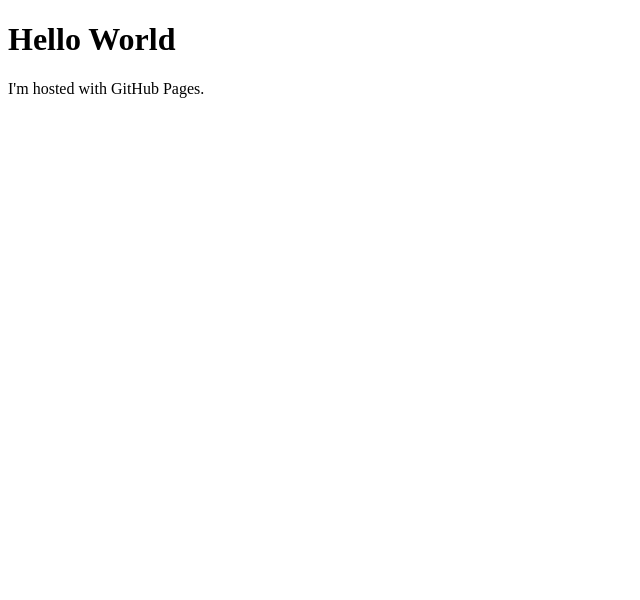
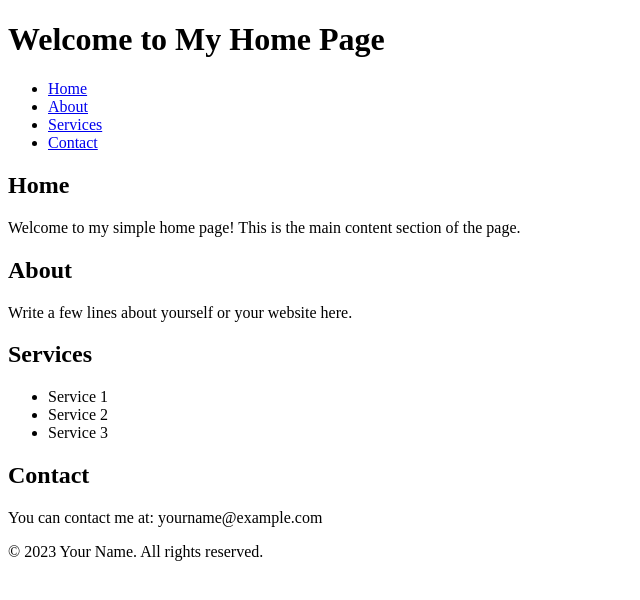
Before and after one commit to luckyshibadice/luckyshibadice.github.io, a plain HTML site: page index.html in a window 1280 px wide. Shown: the whole page, without its empty margins (0-640 px from the left). Drawn offline with Linux system fonts and the light colour scheme.

Commit message:
AI generated home page

```diff
--- a/index.html
+++ b/index.html
@@ -1,7 +1,60 @@
 <!DOCTYPE html>
-<html>
+<html lang="en">
+
+<head>
+    <meta charset="UTF-8">
+    <meta name="viewport" content="width=device-width, initial-scale=1.0">
+    <title>My Home Page</title>
+</head>
+
 <body>
-<h1>Hello World</h1>
-<p>I'm hosted with GitHub Pages.</p>
+    <!-- Header Section -->
+    <header>
+        <h1>Welcome to My Home Page</h1>
+    </header>
+
+    <!-- Navigation Section -->
+    <nav>
+        <ul>
+            <li><a href="#home">Home</a></li>
+            <li><a href="#about">About</a></li>
+            <li><a href="#services">Services</a></li>
+            <li><a href="#contact">Contact</a></li>
+        </ul>
+    </nav>
+
+    <!-- Main Content Section -->
+    <main>
+        <section id="home">
+            <h2>Home</h2>
+            <p>Welcome to my simple home page! This is the main content section of the page.</p>
+        </section>
+
+        <section id="about">
+            <h2>About</h2>
+            <p>Write a few lines about yourself or your website here.</p>
+        </section>
+
+        <section id="services">
+            <h2>Services</h2>
+            <ul>
+                <li>Service 1</li>
+                <li>Service 2</li>
+                <li>Service 3</li>
+                <!-- Add more services here if needed -->
+            </ul>
+        </section>
+
+        <section id="contact">
+            <h2>Contact</h2>
+            <p>You can contact me at: yourname@example.com</p>
+        </section>
+    </main>
+
+    <!-- Footer Section -->
+    <footer>
+        <p>&copy; 2023 Your Name. All rights reserved.</p>
+    </footer>
 </body>
+
 </html>
```
